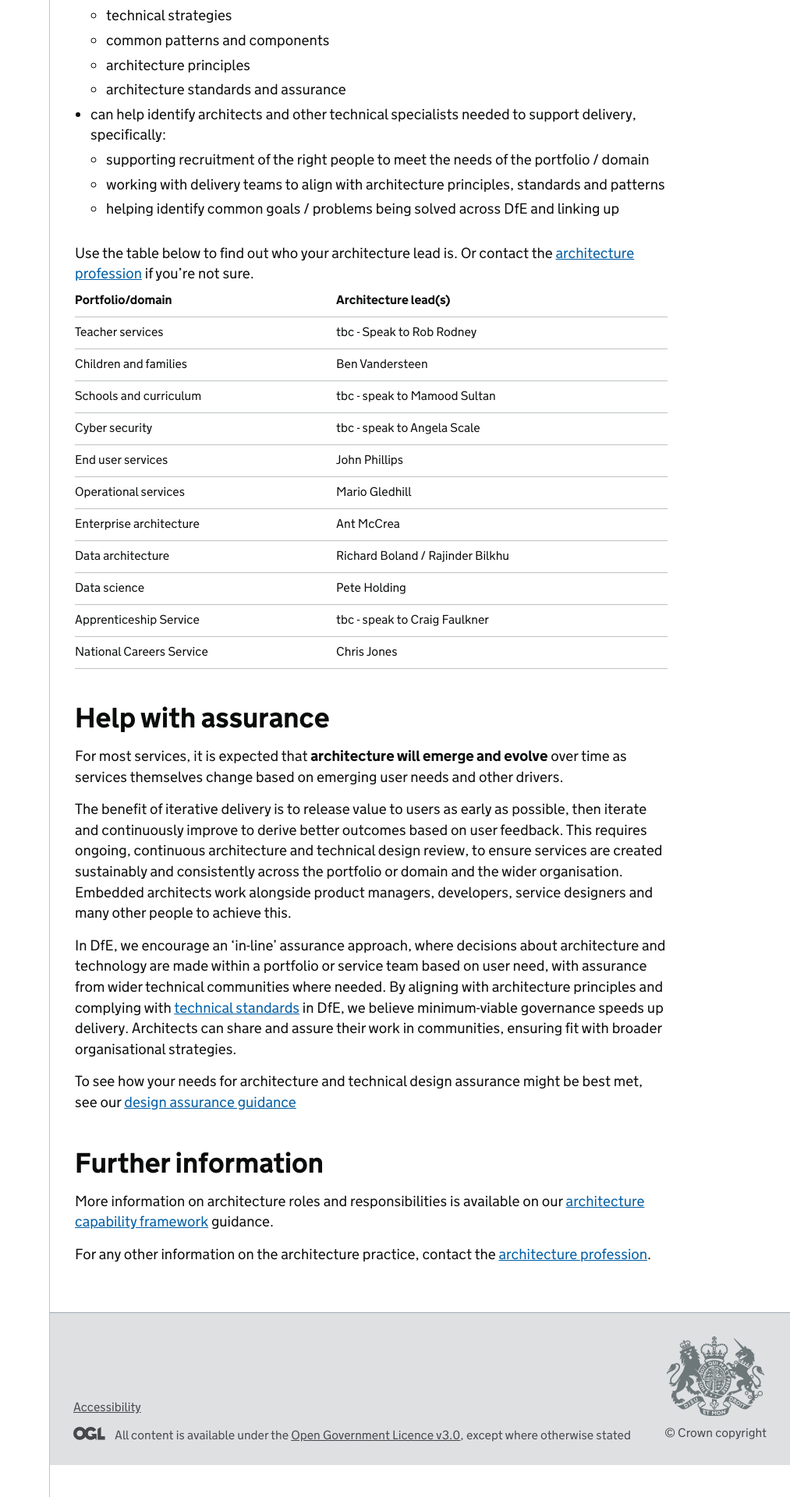
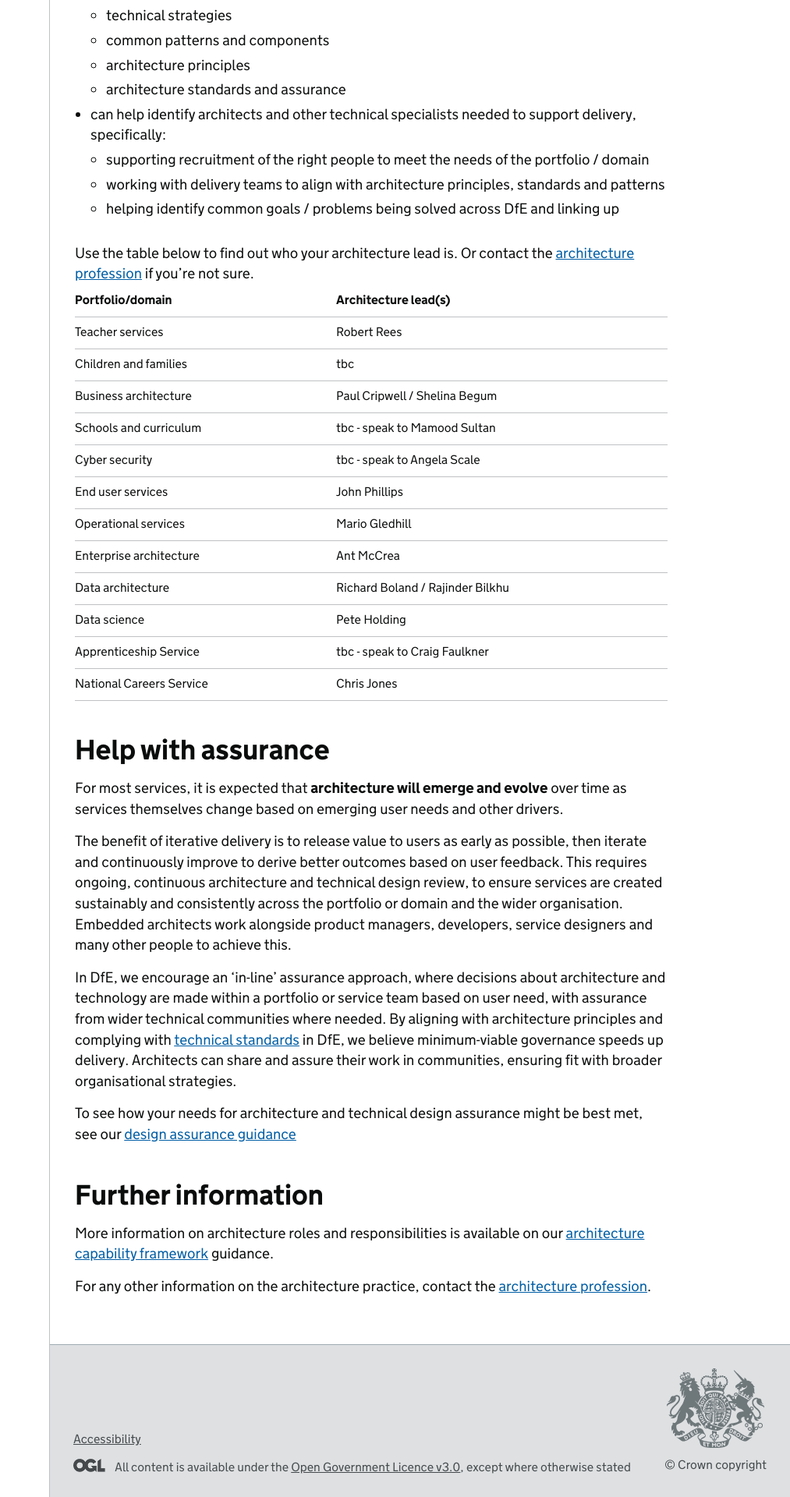
Before and after one commit to DFE-Digital/architecture, a Jekyll site: the page built from profession/architecture-profession.md, in a window 1280 px wide. Shown: the part 1472-3392 px from the top of the page at 78% size, without its empty margins (267-1280 px from the left). Built offline with Jekyll 4.4.1, drawn with Linux system fonts in a browser that asks for light colours; our own code applies the rules of GitHub Pages for plain Markdown files.

Commit message:
Update architecture-profession.md
Update Teacher Service with the new architects name and add business architects names. Update with staff leavers and delete their names

```diff
--- a/profession/architecture-profession.md
+++ b/profession/architecture-profession.md
@@ -54,8 +54,9 @@ Use the table below to find out who your architecture lead is. Or contact the [a
 
 | Portfolio/domain | Architecture lead(s) |
 | - | - |
-| Teacher services | tbc - Speak to Rob Rodney |
-| Children and families | Ben Vandersteen |
+| Teacher services | Robert Rees |
+| Children and families | tbc |
+| Business architecture | Paul Cripwell / Shelina Begum |
 | Schools and curriculum | tbc - speak to Mamood Sultan |
 | Cyber security | tbc - speak to Angela Scale |
 | End user services | John Phillips |
```
